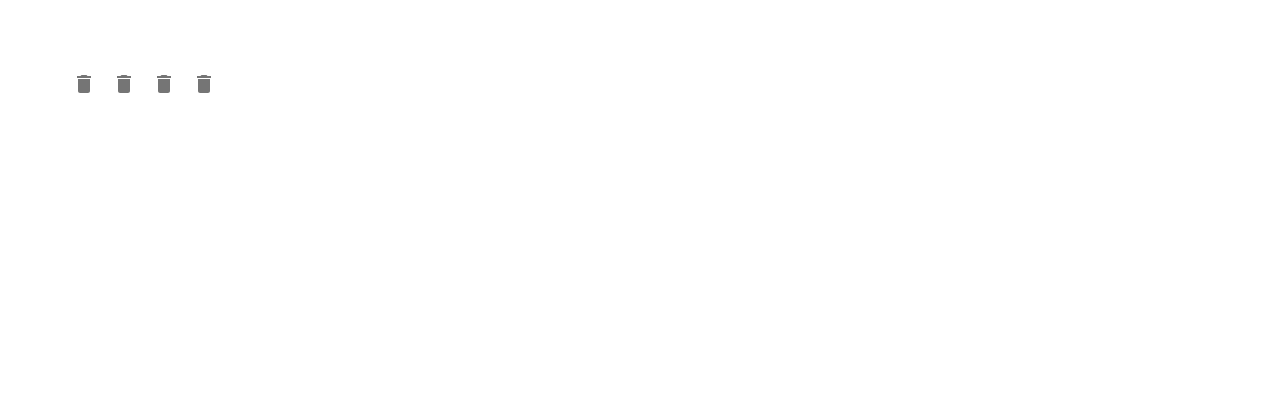
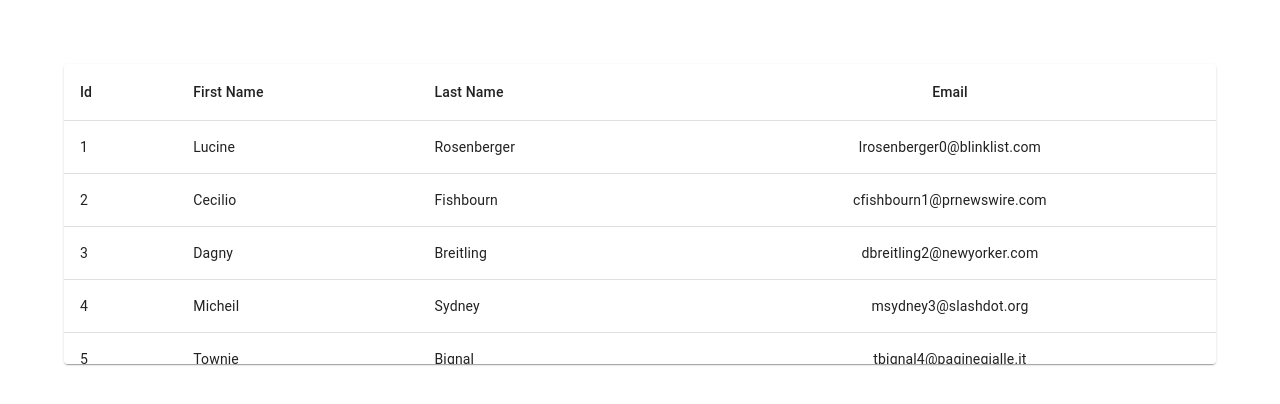
Before and after one commit to sailendrachettri/material-ui-learning, a React (Create React App) app: page / in a window 1280 px wide. Shown: the top 404 px of the page. Built offline with nearby package versions, Linux system fonts and the light colour scheme; the HTML template or start-up script is replaced by a standard one.

Commit message:
tabel mui

```diff
--- a/src/App.tsx
+++ b/src/App.tsx
@@ -1,12 +1,12 @@
 import './App.css'
-import { MuiTooltip } from './components/MuiTooltip';
+import { MuiTable } from './components/MuiTable'
 
 
 function App() {
   return (
     <>
       <div className="App">
-        <MuiTooltip />
+        <MuiTable />
       </div>
     </>
   );
--- /dev/null
+++ b/src/components/MuiTable.tsx
@@ -0,0 +1,106 @@
+import { Paper, Table, TableBody, TableCell, TableContainer, TableHead, TableRow } from '@mui/material'
+import React from 'react'
+
+export const MuiTable = () => {
+    return (
+        <>
+            <TableContainer component={Paper} sx={{ maxHeight: '300px' }}>
+                <Table aria-label='Simple table' stickyHeader>
+                    <TableHead>
+                        <TableRow>
+                            <TableCell>Id</TableCell>
+                            <TableCell>First Name</TableCell>
+                            <TableCell>Last Name</TableCell>
+                            <TableCell align='center'>Email</TableCell>
+                        </TableRow>
+                    </TableHead>
+                    <TableBody>
+                        {
+                            tableData.map((row) => (
+                                <TableRow key={row.id} sx={{ '&:last-child td, &:last-child th': { border: 0 } }}>
+                                    <TableCell>{row.id}</TableCell>
+                                    <TableCell>{row.first_name}</TableCell>
+                                    <TableCell>{row.last_name}</TableCell>
+                                    <TableCell align='center'>{row.email}</TableCell>
+                                </TableRow>
+                            ))
+                        }
+                    </TableBody>
+                </Table>
+            </TableContainer>
+        </>
+    )
+}
+
+
+const tableData = [{
+    "id": 1,
+    "first_name": "Lucine",
+    "last_name": "Rosenberger",
+    "email": "lrosenberger0@blinklist.com",
+    "gender": "Female",
+    "ip_address": "236.223.141.65"
+}, {
+    "id": 2,
+    "first_name": "Cecilio",
+    "last_name": "Fishbourn",
+    "email": "cfishbourn1@prnewswire.com",
+    "gender": "Male",
+    "ip_address": "175.212.117.206"
+}, {
+    "id": 3,
+    "first_name": "Dagny",
+    "last_name": "Breitling",
+    "email": "dbreitling2@newyorker.com",
+    "gender": "Male",
+    "ip_address": "228.185.245.216"
+}, {
+    "id": 4,
+    "first_name": "Micheil",
+    "last_name": "Sydney",
+    "email": "msydney3@slashdot.org",
+    "gender": "Male",
+    "ip_address": "73.23.145.223"
+}, {
+    "id": 5,
+    "first_name": "Townie",
+    "last_name": "Bignal",
+    "email": "tbignal4@paginegialle.it",
+    "gender": "Male",
+    "ip_address": "144.171.8.48"
+}, {
+    "id": 6,
+    "first_name": "Avery",
+    "last_name": "Goldine",
+    "email": "agoldine5@weather.com",
+    "gender": "Male",
+    "ip_address": "216.17.50.226"
+}, {
+    "id": 7,
+    "first_name": "Saree",
+    "last_name": "Sporrij",
+    "email": "ssporrij6@canalblog.com",
+    "gender": "Female",
+    "ip_address": "204.43.246.181"
+}, {
+    "id": 8,
+    "first_name": "Reine",
+    "last_name": "Sproston",
+    "email": "rsproston7@ameblo.jp",
+    "gender": "Female",
+    "ip_address": "102.37.140.119"
+}, {
+    "id": 9,
+    "first_name": "Galen",
+    "last_name": "Squibb",
+    "email": "gsquibb8@salon.com",
+    "gender": "Male",
+    "ip_address": "62.167.214.65"
+}, {
+    "id": 10,
+    "first_name": "Deloria",
+    "last_name": "Cordier",
+    "email": "dcordier9@tripod.com",
+    "gender": "Female",
+    "ip_address": "19.196.163.84"
+}]
```
